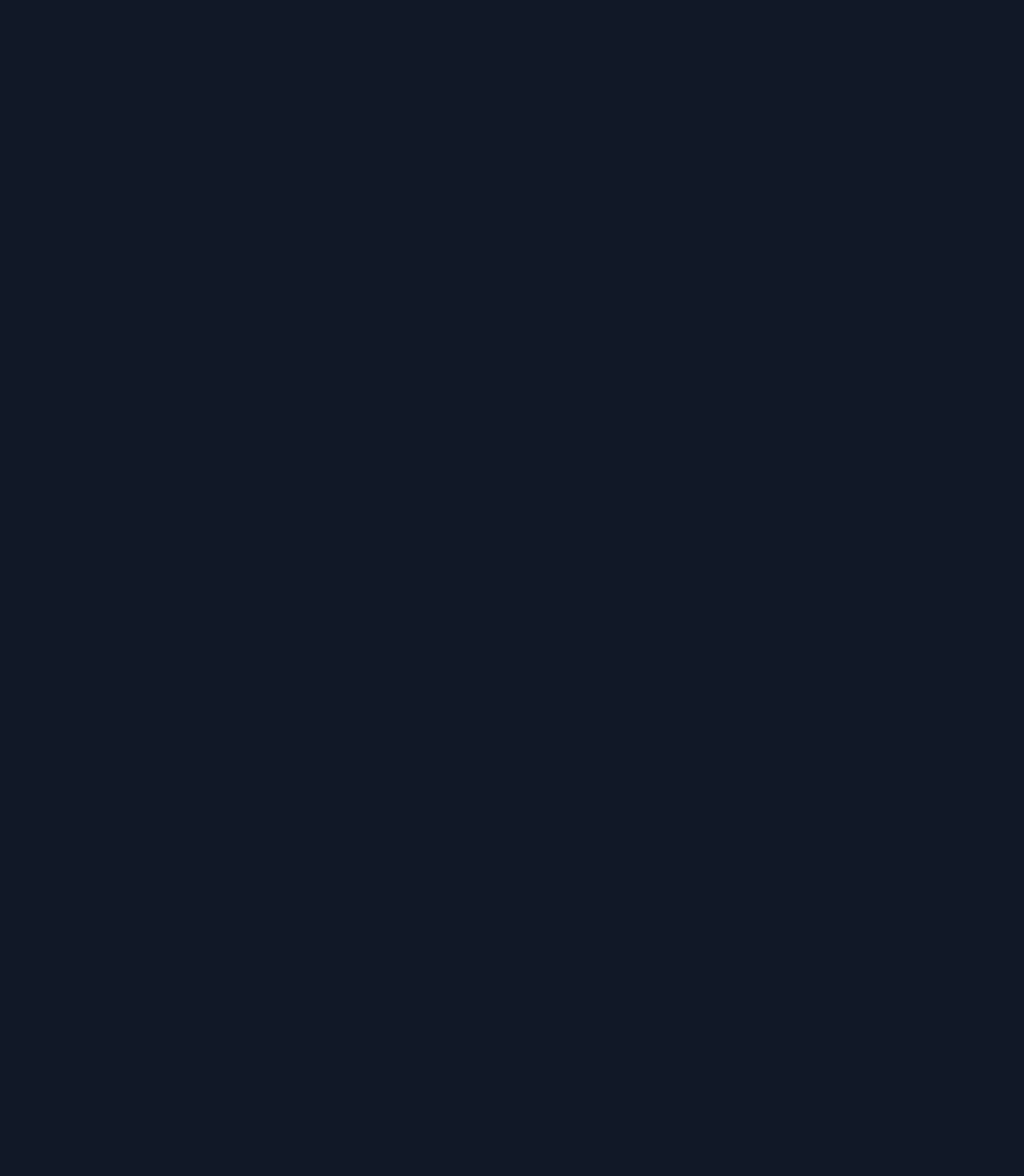
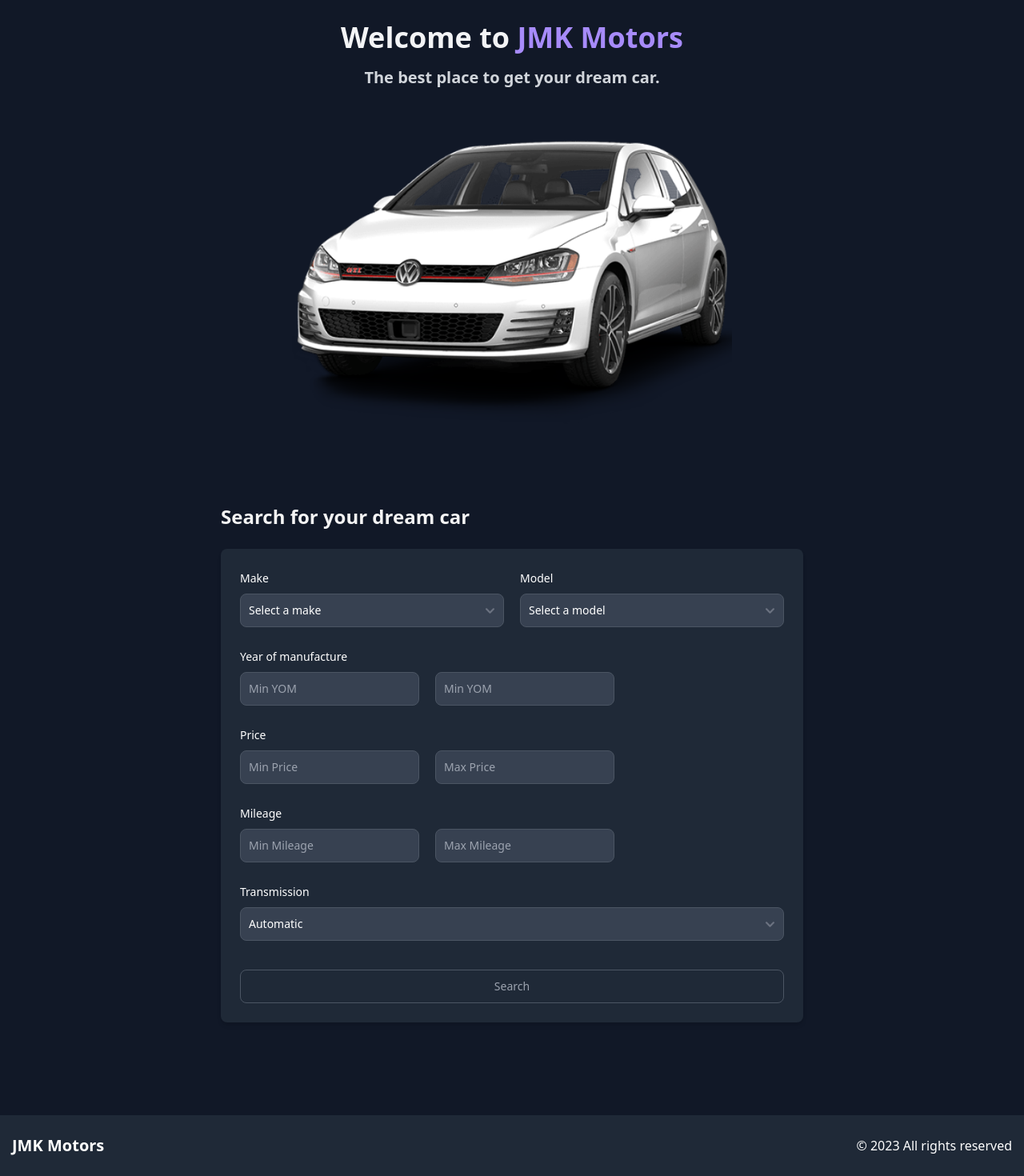
Before and after one commit to james-muriithi/jmk-motors, a React (Vite) app: page / in a window 1280 px wide. Shown: the part 97-1567 px from the top of the page at 80% size. Before the commit the page ends 800 px from the top, so only its background shows below. Built offline with nearby package versions, Linux system fonts and the light colour scheme.

Commit message:
home page components

```diff
--- a/index.html
+++ b/index.html
@@ -1,5 +1,5 @@
 <!doctype html>
-<html lang="en">
+<html lang="en" class="dark">
   <head>
     <meta charset="UTF-8" />
     <link rel="icon" type="image/svg+xml" href="/vite.svg" />
--- a/src/Root.tsx
+++ b/src/Root.tsx
@@ -1,12 +1,14 @@
 import { Outlet } from "react-router-dom";
 
 import Navbar from "./components/top-level/Navbar";
+import Footer from "./components/top-level/Footer";
 
 export default function Root() {
   return (
     <>
       <Navbar />
       <Outlet />
+      <Footer />
     </>
   );
 }
--- /dev/null
+++ b/src/components/FiltersCard.tsx
@@ -0,0 +1,125 @@
+import { Card, Label, Select, TextInput, Button } from "flowbite-react";
+
+export default function FiltersCard() {
+  return (
+    <Card className="bg-variant border-0">
+      <form action="">
+        <div className="grid sm:grid-cols-2 gap-5">
+          <div>
+            <div className="mb-2 block">
+              <Label htmlFor="make" value="Make" />
+            </div>
+            <Select id="make">
+              <option disabled selected>
+                Select a make
+              </option>
+              <option value="volvo">Volvo</option>
+              <option value="saab">Saab</option>
+              <option value="mercedes">Mercedes</option>
+              <option value="audi">Audi</option>
+            </Select>
+          </div>
+          <div>
+            <div className="mb-2 block">
+              <Label htmlFor="model" value="Model" />
+            </div>
+            <Select id="model">
+              <option disabled selected>
+                Select a model
+              </option>
+              <option value="volvo">Volvo</option>
+              <option value="saab">Saab</option>
+              <option value="mercedes">Mercedes</option>
+              <option value="audi">Audi</option>
+            </Select>
+          </div>
+        </div>
+        <div className="mt-6">
+          <div className="mb-2 block">
+            <Label value="Year of manufacture" />
+          </div>
+          <div className="flex flex-wrap  gap-5">
+            <div className="w-full sm:w-auto">
+              <TextInput
+                id="min_yom"
+                type="number"
+                placeholder="Min YOM"
+                className="sm:w-56"
+                min={1970}
+              />
+            </div>
+            <div className="w-full sm:w-auto">
+              <TextInput
+                id="min_yom"
+                type="number"
+                placeholder="Min YOM"
+                className="sm:w-56"
+              />
+            </div>
+          </div>
+        </div>
+        <div className="mt-6"></div>
+        <div className="mb-2 block">
+          <Label value="Price" />
+        </div>
+        <div className="flex flex-wrap  gap-5">
+          <div className="w-full sm:w-auto">
+            <TextInput
+              id="min_price"
+              type="number"
+              placeholder="Min Price"
+              className="sm:w-56"
+              min={0}
+            />
+          </div>
+          <div className="w-full sm:w-auto">
+            <TextInput
+              id="max_price"
+              type="number"
+              placeholder="Max Price"
+              className="sm:w-56"
+            />
+          </div>
+        </div>
+        <div className="mt-6">
+          <div className="mb-2 block">
+            <Label value="Mileage" />
+          </div>
+          <div className="flex flex-wrap gap-5">
+            <div className="w-full sm:w-auto">
+              <TextInput
+                id="min_mileage"
+                type="number"
+                placeholder="Min Mileage"
+                className="sm:w-56"
+                min={0}
+              />
+            </div>
+            <div className="w-full sm:w-auto">
+              <TextInput
+                id="max_mileage"
+                type="number"
+                placeholder="Max Mileage"
+                className="sm:w-56"
+              />
+            </div>
+          </div>
+        </div>
+        <div className="mt-6">
+          <div className="mb-2 block">
+            <Label htmlFor="transmission" value="Transmission" />
+          </div>
+          <Select id="transmission">
+            <option value="automatic">Automatic</option>
+            <option value="manual">Manual</option>
+          </Select>
+        </div>
+        <div className="mt-9">
+          <Button className="btn btn-primary w-full" color="gray">
+            Search
+          </Button>
+        </div>
+      </form>
+    </Card>
+  );
+}
--- /dev/null
+++ b/src/components/home/Banner.scss
@@ -0,0 +1,19 @@
+.car-movement {
+  @apply overflow-hidden h-auto w-full relative z-[100];
+}
+
+.car-movement > .car {
+  @apply relative z-[100];
+  animation: linear;
+  animation-name: run;
+  animation-duration: 1.5s;
+}
+
+@keyframes run {
+  0% {
+    left: 25%;
+  }
+  100% {
+    left: 0;
+  }
+}
--- /dev/null
+++ b/src/components/home/Banner.tsx
@@ -0,0 +1,28 @@
+import BannerImage from "../../assets/gti.png";
+import "./Banner.scss";
+
+export default function Banner() {
+  return (
+    <>
+      <section className="px-5 py-16 medium-container">
+        <div className="flex flex-col items-center justify-center">
+          <div className="flex flex-col items-center justify-center">
+            <h1 className="text-4xl font-bold text-center text-gray-100">
+              Welcome to <b className="text-violet-400">JMK Motors</b>
+            </h1>
+            <h2 className="text-xl font-semibold text-center text-gray-300 mt-4">
+              The best place to get your dream car.
+            </h2>
+          </div>
+          <div className="flex flex-col items-center justify-center mt-16 car-movement">
+            <img
+              className="object-contain w-[550px] car"
+              src={BannerImage}
+              alt="GTI"
+            />
+          </div>
+        </div>
+      </section>
+    </>
+  );
+}
--- /dev/null
+++ b/src/components/top-level/Footer.tsx
@@ -0,0 +1,19 @@
+export default function Footer() {
+  return (
+    <footer className="bg-gray-800 mt-20">
+      <div className="py-6 large-container">
+        <div className="flex justify-between items-center">
+          <a
+            href="#"
+            className="text-xl font-bold text-white hover:text-gray-200"
+          >
+            JMK Motors
+          </a>
+          <p className="py-2 text-white sm:py-0">
+            &copy; {new Date().getFullYear()} All rights reserved
+          </p>
+        </div>
+      </div>
+    </footer>
+  );
+}
--- a/src/index.scss
+++ b/src/index.scss
@@ -3,5 +3,28 @@
 @tailwind utilities;
 
 html {
-    @apply bg-dark text-[#f4f4f4] overflow-x-hidden w-screen;
+  @apply bg-dark text-[#f4f4f4] overflow-x-hidden w-screen;
 }
+input::-webkit-outer-spin-button,
+input::-webkit-inner-spin-button {
+  -webkit-appearance: none;
+  margin: 0;
+}
+input[type="number"] {
+  -moz-appearance: textfield;
+}
+
+@layer components {
+  .large-container {
+    @apply max-w-[1250px] mx-auto;
+  }
+  .medium-container {
+    @apply max-w-[1024px] mx-auto;
+  }
+  .small-container {
+    @apply max-w-[600px] mx-auto;
+  }
+  .label-text {
+    @apply text-gray-700 font-medium;
+  }
+}
--- a/src/pages/Home.tsx
+++ b/src/pages/Home.tsx
@@ -1,7 +1,16 @@
+import FiltersCard from "../components/FiltersCard";
+import Banner from "../components/home/Banner";
+
 export default function Home() {
   return (
-    <div>
-      <h1>Home</h1>
-    </div>
+    <>
+      <Banner />
+      <section className="medium-container px-5 py-5 md:py-9 max-w-3xl">
+        <h5 className="mb-6 text-2xl font-bold">
+            Search for your dream car
+        </h5>
+        <FiltersCard />
+      </section>
+    </>
   );
 }
--- a/tailwind.config.js
+++ b/tailwind.config.js
@@ -4,13 +4,15 @@ export default {
     './src/**/*.html',
     './src/**/*.js',
     './src/**/*.jsx',
+    './src/**/*.tsx',
     './src/**/*.scss',
     'node_modules/flowbite-react/lib/esm/**/*.js'
   ],
   theme: {
     extend: {
       colors: {
-        dark: '#111827'
+        dark: '#111827',
+        variant: '#1F2937',
       }
     },
   },
```
Also changed, not shown: src/assets/gti.png (added).
